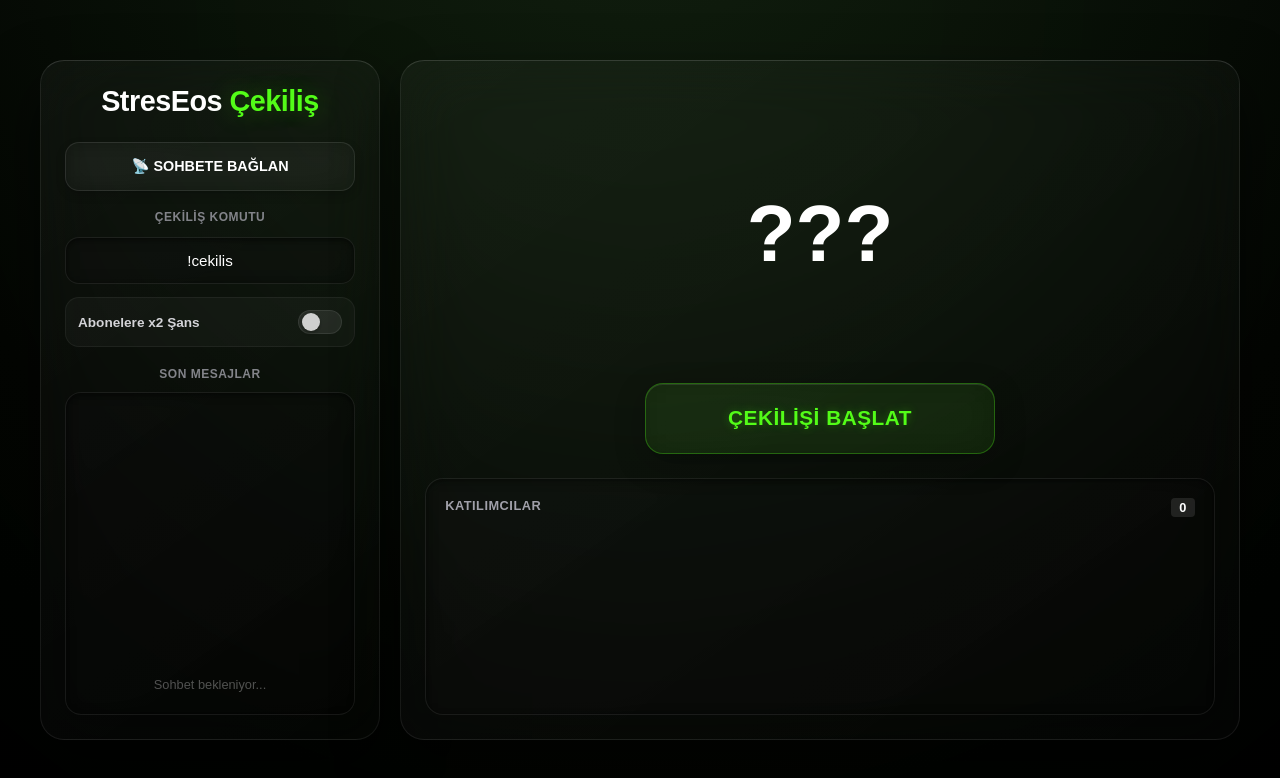
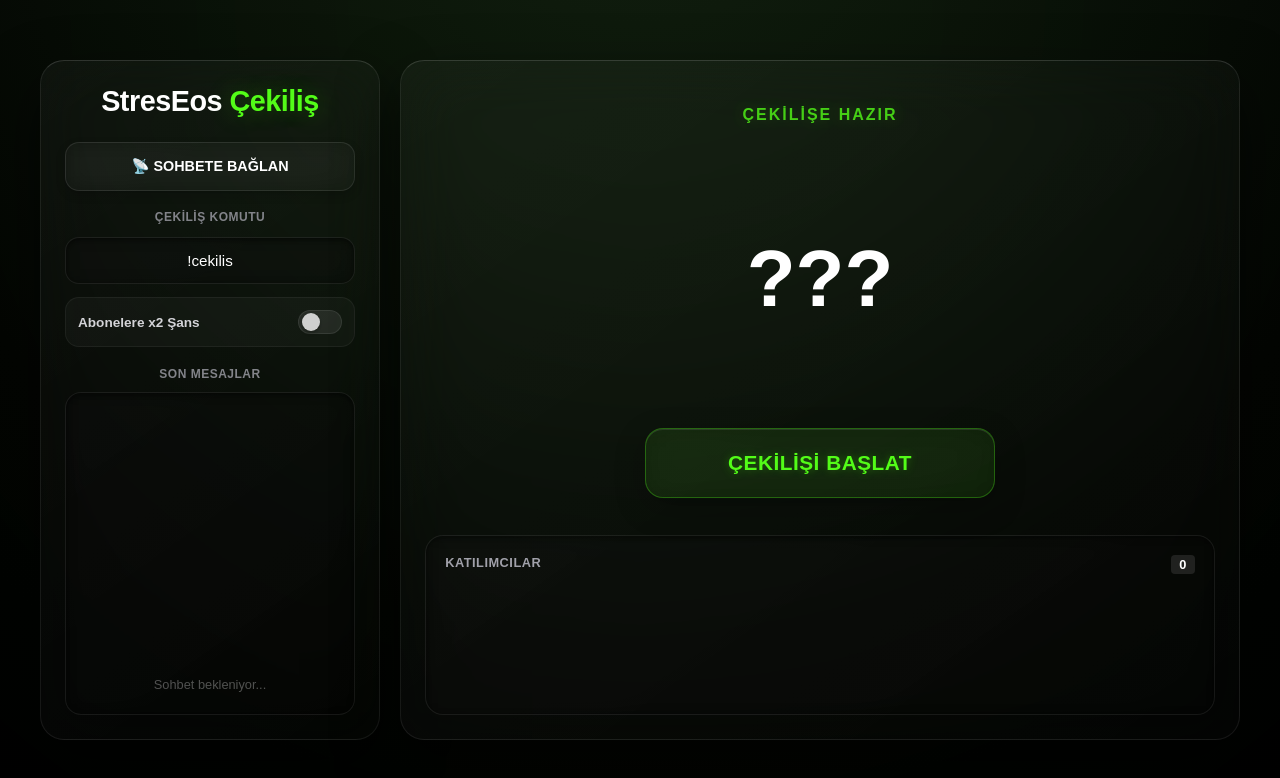
Before and after one commit to freddiechill/streseos-cekilis, a plain HTML site: page index.html in a window 1280 px wide. Drawn offline with Linux system fonts and the light colour scheme; a web font is replaced by a local one.

Commit message:
Update index.html

```diff
--- a/index.html
+++ b/index.html
@@ -13,6 +13,7 @@
     <style>
         :root {
             --kick-green: #53fc18;
+            --kick-green-glow: rgba(83, 252, 24, 0.4);
             --bg-dark: #050505;
             --text-primary: #ffffff;
             --text-secondary: #a1a1aa;
@@ -153,8 +154,40 @@
         .chat-item strong { color: var(--kick-green); font-weight: 700; }
         .badge-sub { display: inline-block; background: #facc15; color: #000; font-size: 0.6rem; padding: 1px 4px; border-radius: 3px; margin-right: 5px; font-weight: 800; vertical-align: middle; }
 
-        /* SAĞ PANEL */
-        .draw-panel { align-items: center; justify-content: flex-start; position: relative; padding-top: 3rem; gap: 1.5rem; }
+        /* --- SAĞ PANEL (DÜZENLEME) --- */
+        .draw-panel {
+            /* Flexbox ile dikey yerleşim */
+            display: flex;
+            flex-direction: column;
+            justify-content: space-between; /* Üst grup ve alt grup arası boşluk */
+            align-items: center;
+            padding: 1.5rem;
+            gap: 1rem;
+        }
+
+        /* 1. Üst Kısım: SAHNE (Durum + Çekiliş + Buton) - ORTALI */
+        .draw-stage-wrapper {
+            flex-grow: 1; /* Mevcut boşluğu kapla */
+            display: flex;
+            flex-direction: column;
+            justify-content: center; /* Dikeyde ortala */
+            align-items: center;     /* Yatayda ortala */
+            width: 100%;
+            gap: 1.5rem; /* Elemanlar arası boşluk */
+        }
+
+        /* Yeni Durum Metni */
+        .status-text {
+            font-size: 1rem;
+            font-weight: 800;
+            letter-spacing: 2px;
+            color: var(--kick-green);
+            text-shadow: 0 0 15px rgba(83, 252, 24, 0.3);
+            text-transform: uppercase;
+            min-height: 24px; /* Zıplamayı önler */
+            opacity: 0.8;
+            transition: all 0.3s ease;
+        }
 
         .winner-container { width: 100%; height: 250px; display: flex; align-items: center; justify-content: center; position: relative; z-index: 1; flex-shrink: 0; }
         .winner-container::before {
@@ -199,9 +232,13 @@
         .btn-main:active { transform: translateY(1px); }
         .btn-main:disabled { background: rgba(255,255,255,0.05); color: #666 !important; -webkit-text-fill-color: #666 !important; border-color: #333; box-shadow: none; cursor: not-allowed; text-shadow: none; }
 
-        /* KATILIMCI LİSTESİ */
+        /* 2. Alt Kısım: KATILIMCI LİSTESİ (Tabana Yapışık) */
         .participant-list-container {
-            width: 100%; flex-grow: 1; max-height: 250px; min-height: 0;
+            width: 100%;
+            flex-grow: 0; /* Artık esnek değil, sabit veya içeriğe göre */
+            height: 180px; /* Sabit yükseklik, alt kısım düzenli dursun */
+            min-height: 150px;
+
             background: rgba(0, 0, 0, 0.2); backdrop-filter: blur(10px);
             border-radius: 18px; border: 1px solid var(--glass-border);
             box-shadow: var(--glass-inset); padding: 1.2rem;
@@ -234,7 +271,7 @@
         ::-webkit-scrollbar-thumb { background: rgba(255,255,255,0.1); border-radius: 10px; }
         ::-webkit-scrollbar-thumb:hover { background: rgba(255,255,255,0.2); }
 
-        /* --- YENİLENMİŞ CAM (GLASS) BİLDİRİM SİSTEMİ --- */
+        /* BİLDİRİM SİSTEMİ */
         #notification-container {
             position: fixed; top: 30px; left: 50%; transform: translateX(-50%);
             z-index: 2000; display: flex; flex-direction: column; gap: 10px;
@@ -245,7 +282,7 @@
             pointer-events: auto;
             backdrop-filter: blur(15px); -webkit-backdrop-filter: blur(15px);
             padding: 14px 28px;
-            border-radius: 18px; /* Butonla aynı yuvarlaklık */
+            border-radius: 18px;
             font-weight: 700;
             font-size: 0.95rem;
             display: flex; align-items: center; gap: 12px;
@@ -255,7 +292,6 @@
             justify-content: center;
         }
 
-        /* Hata (Kırmızı Cam) */
         .toast.error {
             background: rgba(255, 68, 68, 0.1);
             border: 1px solid rgba(255, 68, 68, 0.3);
@@ -263,7 +299,6 @@
             text-shadow: 0 0 15px rgba(255, 68, 68, 0.4);
         }
 
-        /* Uyarı (Sarı Cam) */
         .toast.warning {
             background: rgba(250, 204, 21, 0.1);
             border: 1px solid rgba(250, 204, 21, 0.3);
@@ -275,7 +310,6 @@
             from { opacity: 0; transform: translateY(-30px); }
             to { opacity: 1; transform: translateY(0); }
         }
-
         @keyframes fadeOut {
             to { opacity: 0; transform: translateY(-10px); }
         }
@@ -285,7 +319,6 @@
 <body>
 
     <div id="notification-container"></div>
-
     <div class="grain-overlay"></div>
     <div class="bg-glow"></div>
 
@@ -321,12 +354,17 @@
         </div>
 
         <div class="panel draw-panel">
-            <div class="winner-container" id="winnerContainer">
-                <div id="winnerText" class="winner-text" style="font-size: 5rem;">???</div>
-            </div>
 
-            <div class="action-area">
-                <button id="drawBtn" class="btn-main" onclick="startDraw()">ÇEKİLİŞİ BAŞLAT</button>
+            <div class="draw-stage-wrapper">
+                <div id="statusText" class="status-text">ÇEKİLİŞE HAZIR</div>
+
+                <div class="winner-container" id="winnerContainer">
+                    <div id="winnerText" class="winner-text" style="font-size: 5rem;">???</div>
+                </div>
+
+                <div class="action-area">
+                    <button id="drawBtn" class="btn-main" onclick="startDraw()">ÇEKİLİŞİ BAŞLAT</button>
+                </div>
             </div>
 
             <div class="participant-list-container">
@@ -354,20 +392,17 @@
             winnerContainer: document.getElementById('winnerContainer'),
             drawBtn: document.getElementById('drawBtn'), connectBtn: document.getElementById('connectBtn'),
             keyword: document.getElementById('keyword'),
-            subChance: document.getElementById('subChance')
+            subChance: document.getElementById('subChance'),
+            statusText: document.getElementById('statusText') // Yeni
         };
 
-        // --- BİLDİRİM SİSTEMİ ---
         function showNotification(message, type = 'error') {
             const container = document.getElementById('notification-container');
             const toast = document.createElement('div');
             toast.className = `toast ${type}`;
-
             let icon = type === 'error' ? '⚠️' : '⚡';
-
             toast.innerHTML = `<span>${icon}</span> ${message}`;
             container.appendChild(toast);
-
             setTimeout(() => {
                 toast.style.animation = 'fadeOut 0.3s ease forwards';
                 setTimeout(() => toast.remove(), 300);
@@ -382,7 +417,6 @@
 
         function connectToKick() {
             ui.connectBtn.innerText = "BAĞLANIYOR...";
-
             if(pusher) { pusher.disconnect(); }
             pusher = new Pusher(PUSHER_KEY, { cluster: PUSHER_CLUSTER, encrypted: true });
             channel = pusher.subscribe(`chatrooms.${TARGET_CHANNEL_ID}.v2`);
@@ -440,11 +474,7 @@
             const tag = document.createElement('div');
             tag.className = `user-tag ${isSub ? 'sub' : ''}`;
             tag.innerText = name;
-
-            tag.onclick = function() {
-                removeParticipant(name, tag);
-            };
-
+            tag.onclick = function() { removeParticipant(name, tag); };
             ui.participantListUi.appendChild(tag);
             ui.participantListUi.scrollTop = ui.participantListUi.scrollHeight;
         }
@@ -468,7 +498,6 @@
                 showNotification("Lütfen önce sohbet bağlantısını başlatın!", "error");
                 return;
             }
-
             if (participants.size === 0) {
                 showNotification("Listede henüz katılımcı yok!", "warning");
                 return;
@@ -486,6 +515,7 @@
             ui.winnerText.className = "winner-text";
             ui.winnerContainer.classList.remove('has-winner');
             ui.winnerText.style.color = "#fff";
+            ui.statusText.style.opacity = 1;
 
             let counter = 0;
             let speed = 120;
@@ -500,16 +530,26 @@
                 adjustFontSize(randomName); ui.winnerText.innerText = randomName;
                 counter++;
 
+                // --- DURUM METNİ GÜNCELLEME ---
+                if(counter < 15) ui.statusText.innerText = "ADAYLAR KARIŞTIRILIYOR...";
+                else if(counter < 35) ui.statusText.innerText = "HEYECAN DORUKTA...";
+                else if(counter < 48) ui.statusText.innerText = "KAZANAN BELİRLENİYOR...";
+
                 if (counter < maxIterations) {
                     if (counter > maxIterations - 20) speed += 40;
                     setTimeout(loop, speed);
                 } else {
                     const winner = pool[Math.floor(Math.random() * pool.length)];
                     adjustFontSize(winner); ui.winnerText.innerText = winner;
+
                     ui.winnerText.classList.remove('cycle');
                     ui.winnerText.classList.add('winner-found');
                     ui.winnerContainer.classList.add('has-winner');
+
                     ui.drawBtn.disabled = false; ui.drawBtn.innerText = "YENİDEN ÇEK";
+
+                    // Son Durum
+                    ui.statusText.innerText = "🎉 KAZANAN BELLİ OLDU! 🎉";
 
                     const winnerData = participants.get(winner);
                     const winnerTag = winnerData.isSub ? " (ABONE)" : "";
```
